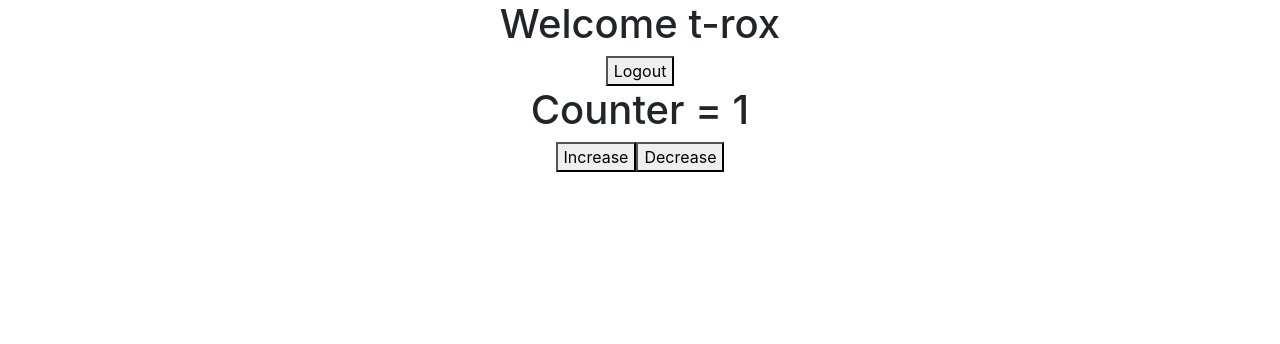
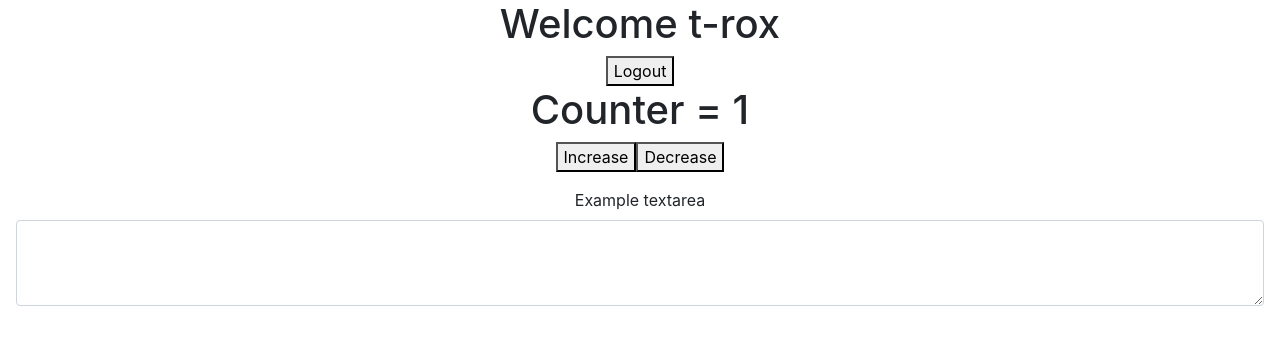
Before and after one commit to rameshkunwar/ReactReduxDemos, a React (Create React App) app: page / in a window 1280 px wide. Shown: the top 344 px of the page. Built offline with nearby package versions, Linux system fonts and the light colour scheme.

Commit message:
added text area,

```diff
--- a/src/App.js
+++ b/src/App.js
@@ -3,6 +3,7 @@ import { useSelector, useDispatch } from "react-redux";
 import allActions from "./redux/actions";
 import logo from "./logo.svg";
 import "./App.css";
+import MyTextArea from "./TextAreaComponent";
 import { CheckboxOperation } from "./Checkboxes";
 
 const App = () => {
@@ -54,6 +55,9 @@ const App = () => {
           <CheckboxOperation />
         </div> */}
       </div>
+      <div className='m-3'>
+        <MyTextArea />
+      </div>
     </div>
   );
 };
--- /dev/null
+++ b/src/TextAreaComponent.js
@@ -0,0 +1,32 @@
+import React, { useState } from "react";
+import { useEffect } from "react";
+
+const MyTextArea = (props) => {
+  const [textBoxText, setTextBoxText] = useState("");
+
+  const handleFormSubmit = (e) => {
+    console.log(textBoxText);
+  };
+  const handleTextAreaTextChange = (e) => {
+    setTextBoxText(e.target.value);
+  };
+
+  useEffect(() => {
+    console.log("in use effect");
+  }, []);
+  return (
+    <form onSubmit={handleFormSubmit}>
+      <div className='form-group'>
+        <label htmlFor='exampleFormControlTextarea1'>Example textarea</label>
+        <textarea
+          onChange={handleTextAreaTextChange}
+          value={textBoxText}
+          className='form-control'
+          id='exampleFormControlTextarea1'
+          rows='3'
+        ></textarea>
+      </div>
+    </form>
+  );
+};
+export default MyTextArea;
```
